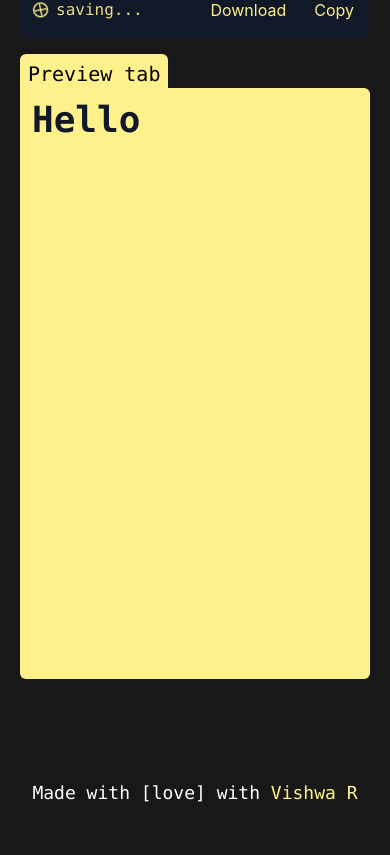
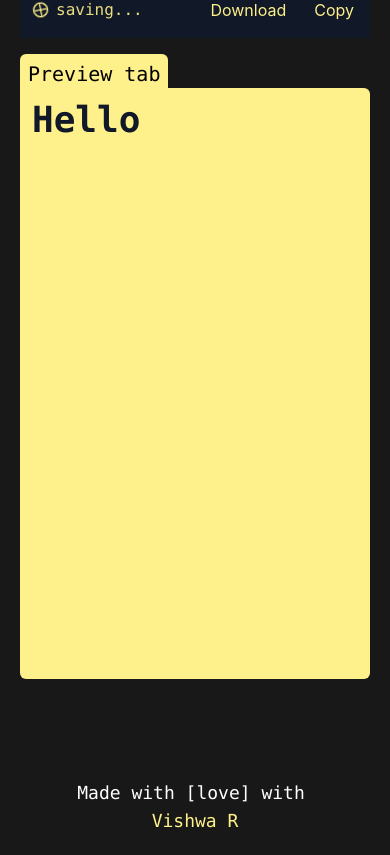
Before and after one commit to code-reaper08/Editsei, a Next.js app: page / in a window 390 px wide. Shown: the part 799-1654 px from the top of the page. Before the commit the page ends 1626 px from the top, so only its background shows below. Built offline with nearby package versions, Linux system fonts and the light colour scheme.

Commit message:
fix: responsive footer

```diff
--- a/components/Footer.js
+++ b/components/Footer.js
@@ -1,8 +1,8 @@
 export default function Footer() {
   return (
     <footer className="flex flex-row justify-center items-center">
-      <div className="text-white font-mono text-lg">
-        Made with [love] with{" "}
+      <div className="text-white font-mono text-lg flex flex-col justify-center items-center md:flex-row md:justify-center md:items-center">
+        <div className="mr-2">Made with [love] with </div>
         <a className="text-yellow-200" href="https://github.com/code-reaper08">
           Vishwa R
         </a>
```
